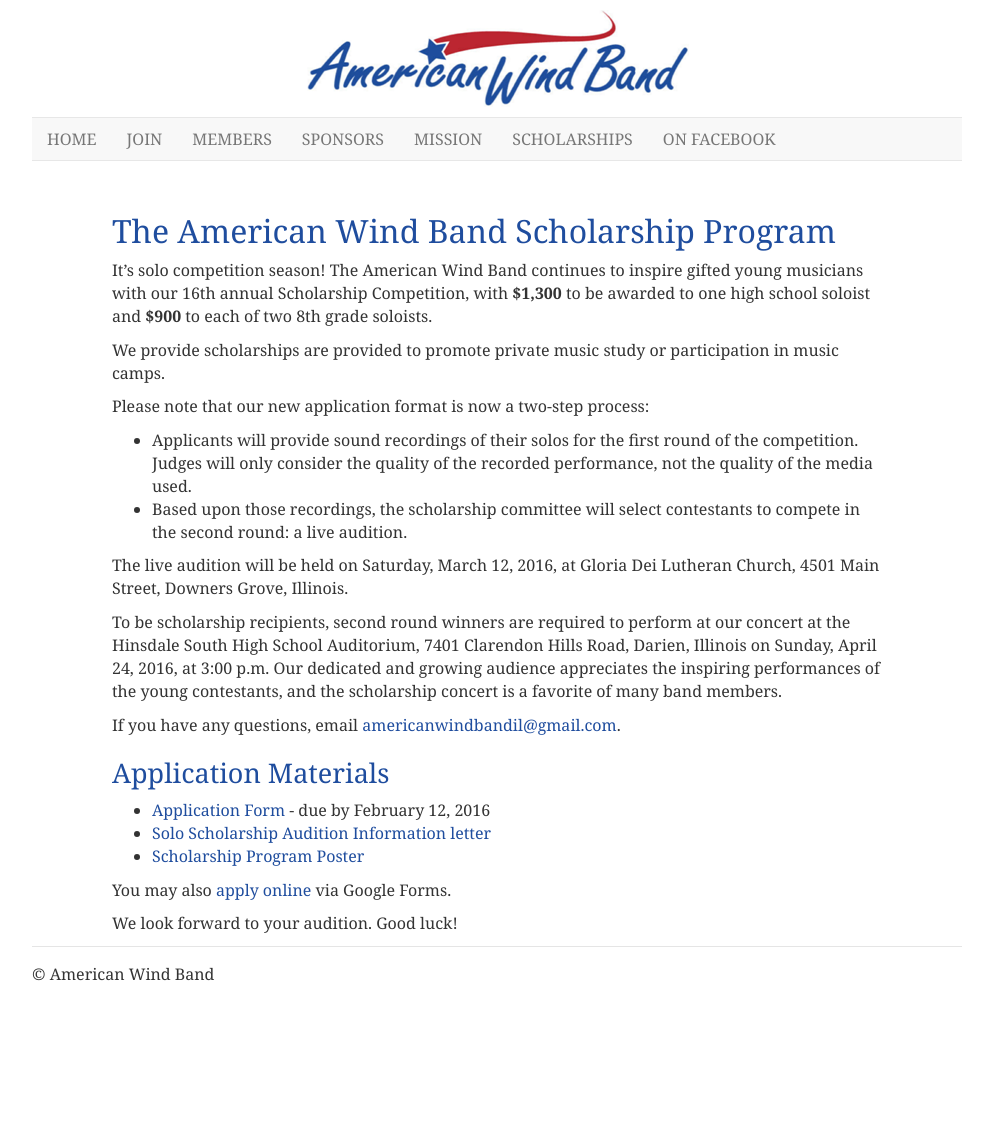
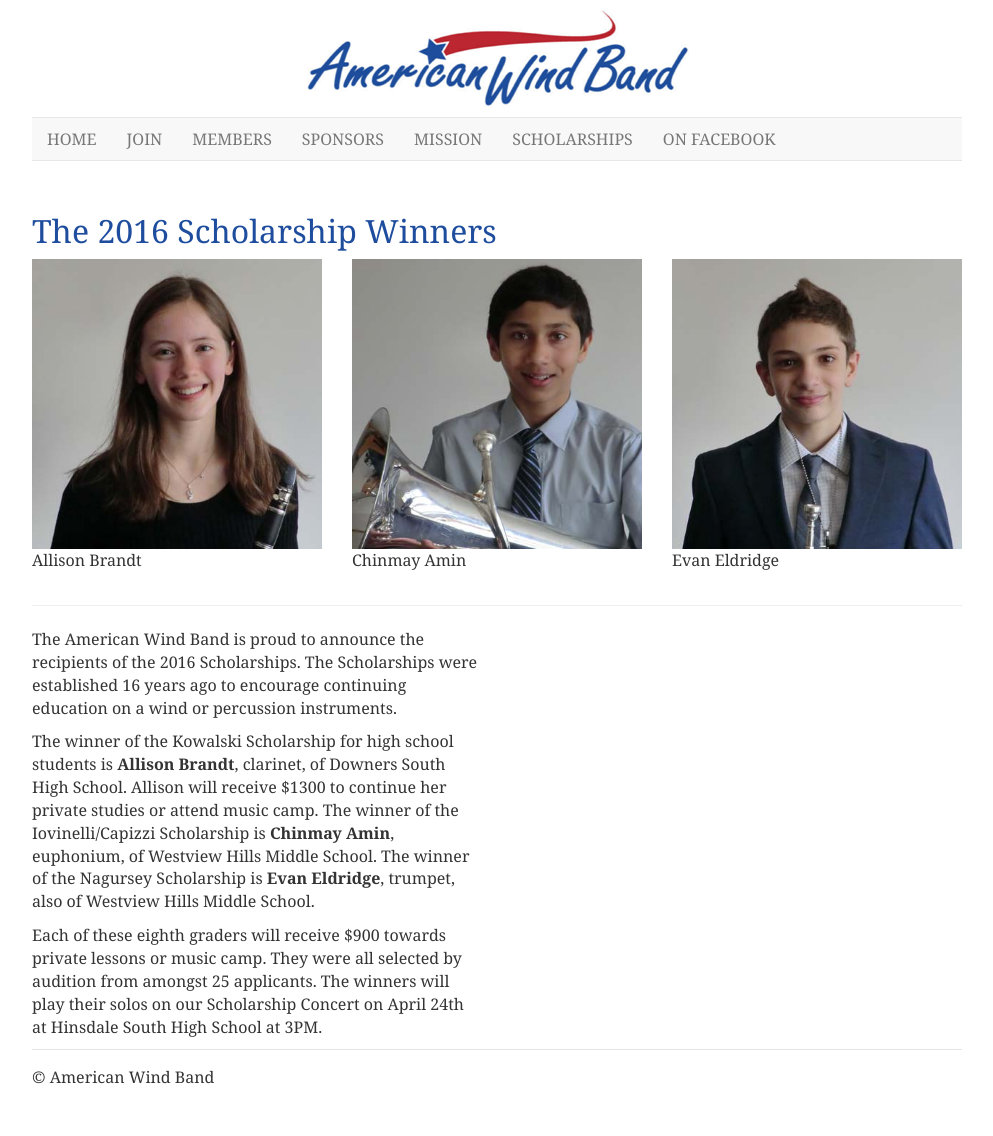
Before and after one commit to americanwindband/americanwindband.github.io, a Jekyll site: the page built from scholarships.md, in a window 1280 px wide. Shown: the whole page, without its empty margins (143-1136 px from the left). Built offline with Jekyll 4.4.1, drawn with Linux system fonts in a browser that asks for light colours; before the commit the page ends 1033 px from its top, so only the background shows below that.

Commit message:
Added copy for this year's winners

```diff
--- a/scholarships.md
+++ b/scholarships.md
@@ -1,31 +1,33 @@
 ---
 title: Scholarships
-layout: page-10
+layout: page-12
 ---
 
-# The American Wind Band Scholarship Program
+# The 2016 Scholarship Winners
 
-It’s solo competition season! The American Wind Band continues to inspire gifted young musicians with our 16th annual Scholarship Competition, with **$1,300** to be awarded to one high school soloist and **$900** to each of two 8th grade soloists.
+<div class="row">
+    <div class="col-md-4">
+        <p><img class="img-responsive" src="/images/Allison_Brandt.jpg">
+        Allison Brandt</p>
+    </div>
+    <div class="col-md-4">
+        <p><img class="img-responsive" src="/images/Chinmay_Amin.jpg">
+        Chinmay Amin</p>
+    </div>
+    <div class="col-md-4">
+        <p><img class="img-responsive" src="/images/Evan_Eldridge.jpg">
+    Evan Eldridge</p>
+    </div>
+</div>
 
-We provide scholarships are provided to promote private music study or participation in music camps.
+<hr />
 
-Please note that our new application format is now a two-step process:
+<div class="row">
+    <div class="col-md-6">
+        <p>The American Wind Band is proud to announce the recipients of the 2016 Scholarships.  The Scholarships were established 16 years ago to encourage continuing education on a wind or percussion instruments.  </p>
 
-- Applicants will provide sound recordings of their solos for the first round of the competition. Judges will only consider the quality of the recorded performance, not the quality of the media used.
-- Based upon those recordings, the scholarship committee will select contestants to compete in the second round: a live audition.
+        <p>The winner of the Kowalski Scholarship for high school students is <strong>Allison Brandt</strong>, clarinet, of Downers South High School.  Allison will receive $1300 to continue her private studies or attend music camp.  The winner of the Iovinelli/Capizzi Scholarship is <strong>Chinmay Amin</strong>, euphonium, of Westview Hills Middle School.  The winner of the Nagursey Scholarship is <strong>Evan Eldridge</strong>, trumpet, also of Westview Hills Middle School.</p>
 
-The live audition will be held on Saturday, March 12, 2016, at Gloria Dei Lutheran Church, 4501 Main Street, Downers Grove, Illinois.
-
-To be scholarship recipients, second round winners are required to perform at our concert at the Hinsdale South High School Auditorium, 7401 Clarendon Hills Road, Darien, Illinois on Sunday, April 24, 2016, at 3:00 p.m. Our dedicated and growing audience appreciates the inspiring performances of the young contestants, and the scholarship concert is a favorite of many band members.
-
-If you have any questions, email [americanwindbandil@gmail.com](mailto:americanwindbandil@gmail.com).
-
-## Application Materials
-
-- [Application Form](/files/application_form_2016.pdf) - due by February 12, 2016
-- [Solo Scholarship Audition Information letter](/files/applicant_letter_2016.pdf)
-- [Scholarship Program Poster](/files/poster_2016.pdf)
-
-You may also [apply online](http://goo.gl/forms/Dvz6H6w3gy) via Google Forms.
-
-We look forward to your audition. Good luck!
+        <p>Each of these eighth graders will receive $900 towards private lessons or music camp.  They were all selected by audition from amongst 25 applicants.  The winners will play their solos on our Scholarship Concert on April 24th at Hinsdale South High School at 3PM.</p>
+    </div>
+</div>
```
